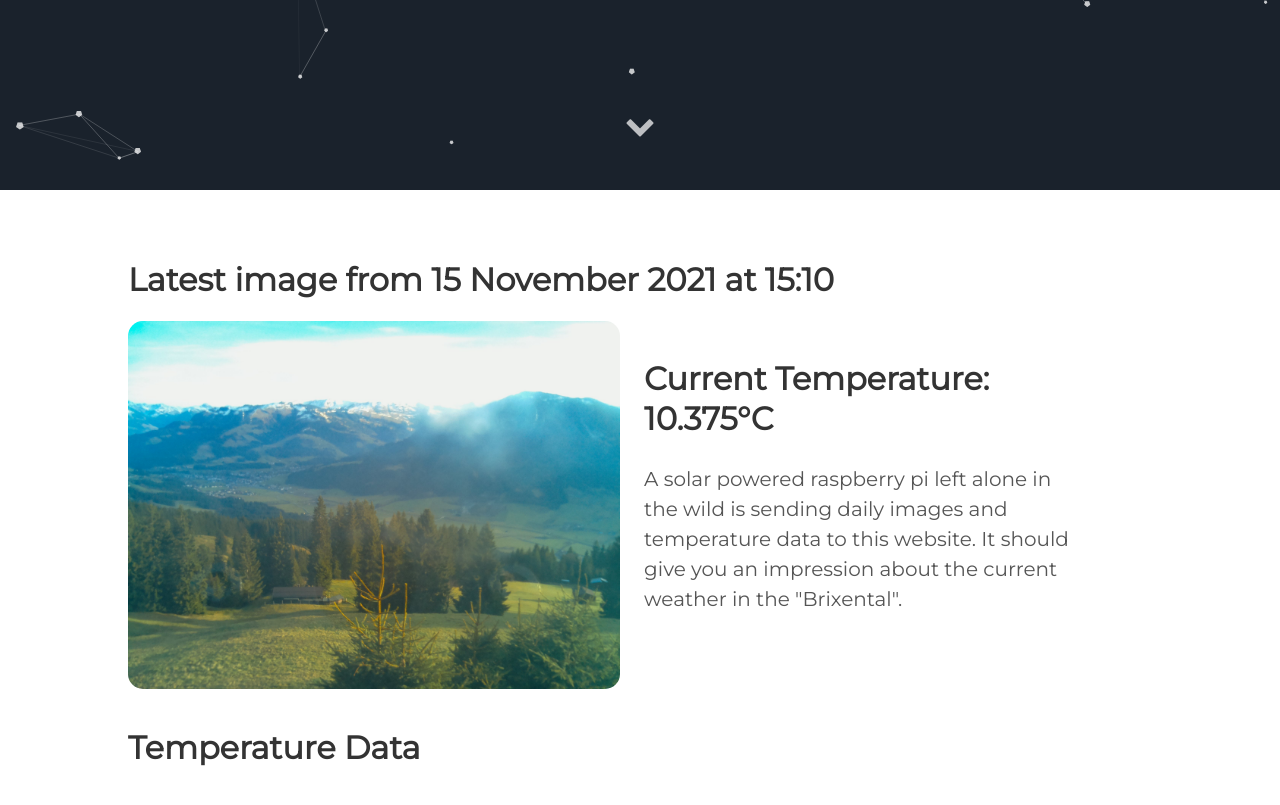
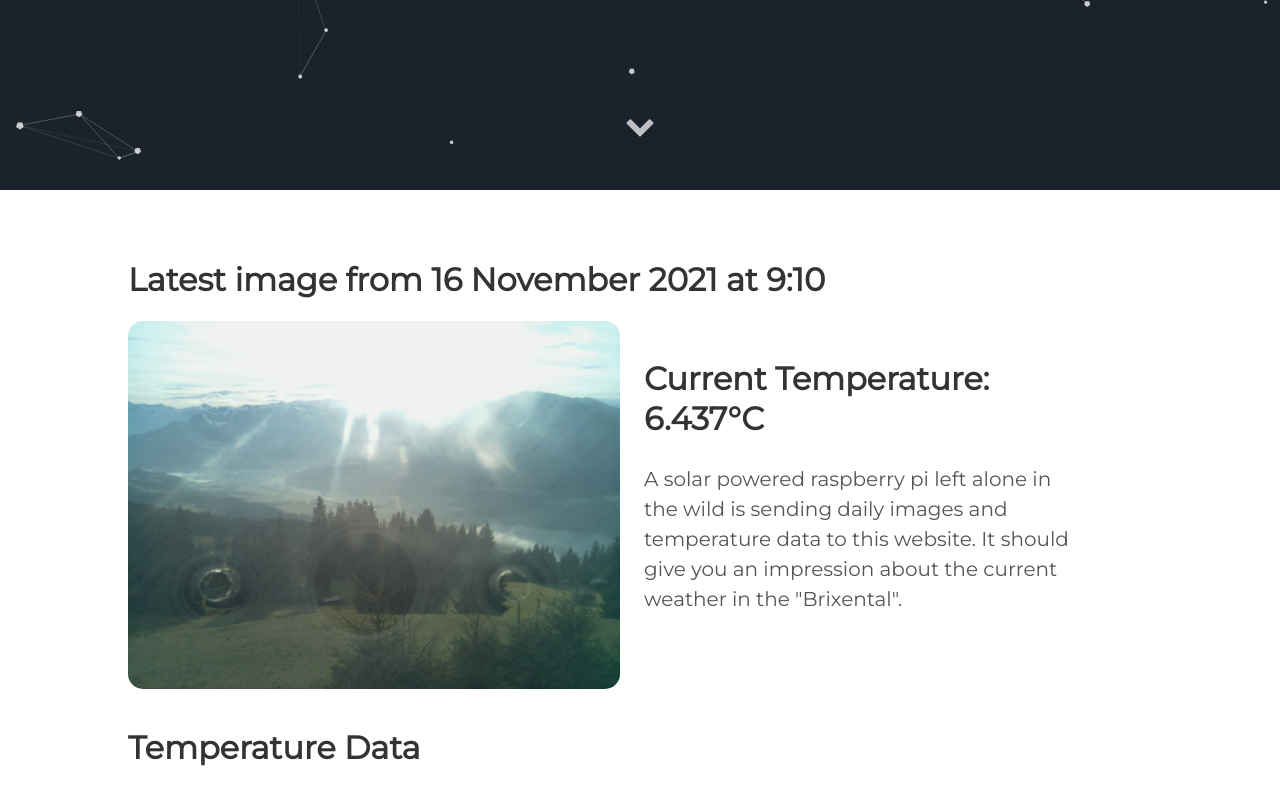
Before and after one commit to vektorious/vektorious.github.io, a Jekyll site: the page built from resources/huette.md, in a window 1280 px wide and 900 px high, scrolled down 710 px. Shown: the top 805 px of the window. Built offline with Jekyll 4.4.1, drawn with Linux system fonts in a browser that asks for light colours.

Commit message:
I'm a bot beep boop

```diff
--- a/resources/huette.md
+++ b/resources/huette.md
@@ -6,13 +6,13 @@ image: '/assets/img/'
 description: 'Live image from the Austrian alps'
 twitter_text: ' '
 ---
-## Latest image from 15 November 2021 at 15:10
+## Latest image from 16 November 2021 at  9:10
 <div class="huette">
   <div class="huette-image">
     <img src="{{ "/assets/img/huette.jpg" | prepend: site.baseurl }}">
   </div>
   <div class="huette-text">
-        <h2>Current Temperature: 10.375°C</h2>
+        <h2>Current Temperature: 6.437°C</h2>
         <p>A solar powered raspberry pi left alone in the wild is sending daily images and temperature data to this website. It should give you an impression about the current weather in the "Brixental".</p>
 
   </div>
```
Also changed, not shown: rpi-script/2021-11-16_090911.txt (renamed from rpi-script/2021-11-15_150910.txt, +5 -5 lines), rpi-script/huette.md (+2 -2 lines), assets/img/huette.jpg, assets/img/temp_plot.png, rpi-script/temp_plot.png, 1 other file.
